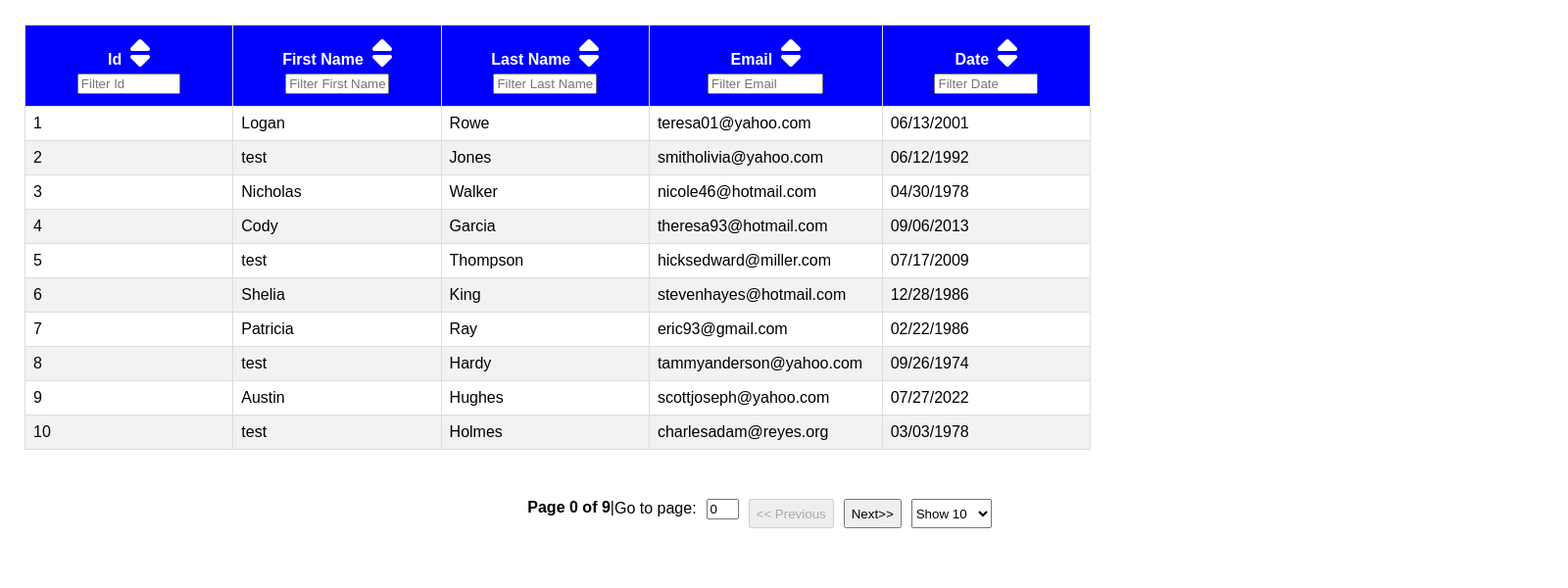
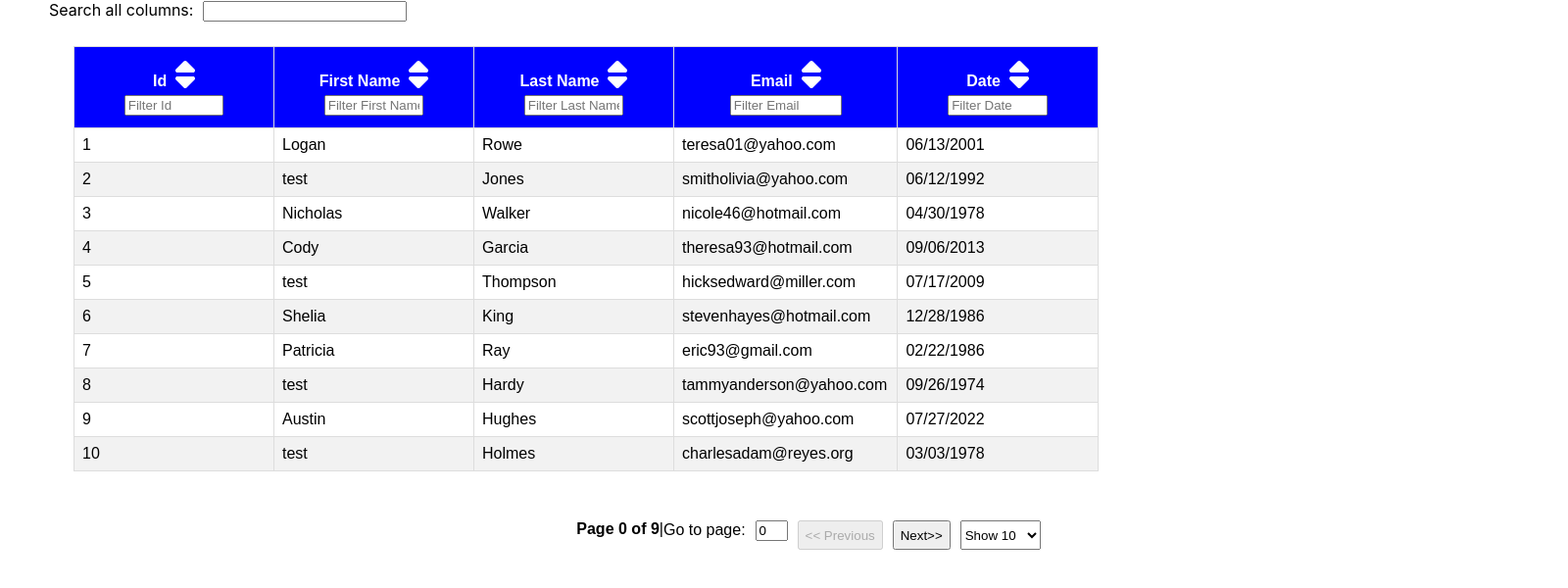
Before and after one commit to swimmer11/Reat8Table, a React (Create React App) app: page / in a window 1280 px wide. Shown: the top 600 px of the page at 98% size, 1600 px wide, since content can reach past the window. Built offline with nearby package versions, Linux system fonts and the light colour scheme.

Commit message:
Added a global filter option

```diff
--- a/package.json
+++ b/package.json
@@ -9,7 +9,9 @@
     "@testing-library/jest-dom": "^5.17.0",
     "@testing-library/react": "^13.4.0",
     "@testing-library/user-event": "^13.5.0",
+    "bootstrap": "^5.1.3",
     "react": "^17.0.2",
+    "react-bootstrap": "^2.1.1",
     "react-dom": "^17.0.2",
     "react-scripts": "5.0.1",
     "web-vitals": "^2.1.4",
--- a/src/components/JewelryOrdersTable/BasicTable.js
+++ b/src/components/JewelryOrdersTable/BasicTable.js
@@ -17,13 +17,15 @@ import {
 } from "@tanstack/react-table";
 import { columnDef } from "./columns";
 import dataJSON from "./data.json";
+import { Form } from 'react-bootstrap';
 
 const BasicTable = () => {
-  const finalData = React.useMemo(() => dataJSON, []);
-  const finalColumnDef = React.useMemo(() => columnDef, []);
+  const finalData = React.useMemo(() => dataJSON, [])
+  const finalColumnDef = React.useMemo(() => columnDef, [])
 
   const [sorting, setSorting] = React.useState([]);
-  const [columnFilters, setColumnFilters] = React.useState([]);
+  const [columnFilters, setColumnFilters] = React.useState([])
+  const [globalFilter, setGlobalFilter] = React.useState('')
 
   const tableInstance = useReactTable({
     columns: finalColumnDef,
@@ -35,14 +37,30 @@ const BasicTable = () => {
     state: {
       sorting: sorting,
       columnFilters: columnFilters,
+      globalFilter: globalFilter,
     },
     onSortingChange: setSorting,
     onColumnFiltersChange: setColumnFilters,
+    onGlobalFilterChange: setGlobalFilter,
   });
 
   return (
-    <div className="table">
+    <div  style={{ marginLeft: '50px'}}>
+
+     <div className="search-box">
+       {/* Global Filter Input Field */}
+       Search all columns:
+        <input
+          value={globalFilter}
+          onChange={(e) => setGlobalFilter(e.target.value)}
+            style={{ marginLeft: '10px', width: '200px' }}
+        />
+      </div>
+
       <table>
+
+
+
         <thead>
           {tableInstance.getHeaderGroups().map((headerEl) => (
             <tr key={headerEl.id}>
```
Also changed, not shown: src/ProjectCSS/reactTable.css (line endings or trailing spaces), 1 other file (tests, documents, lock files or other folders).
